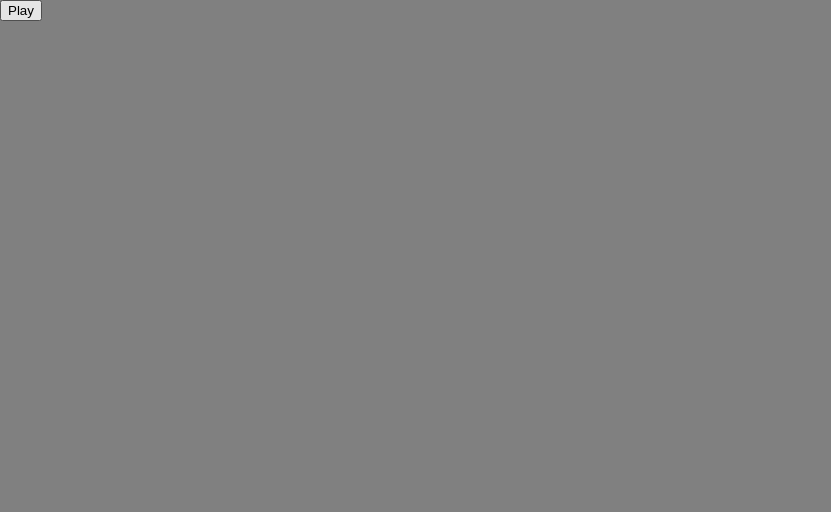
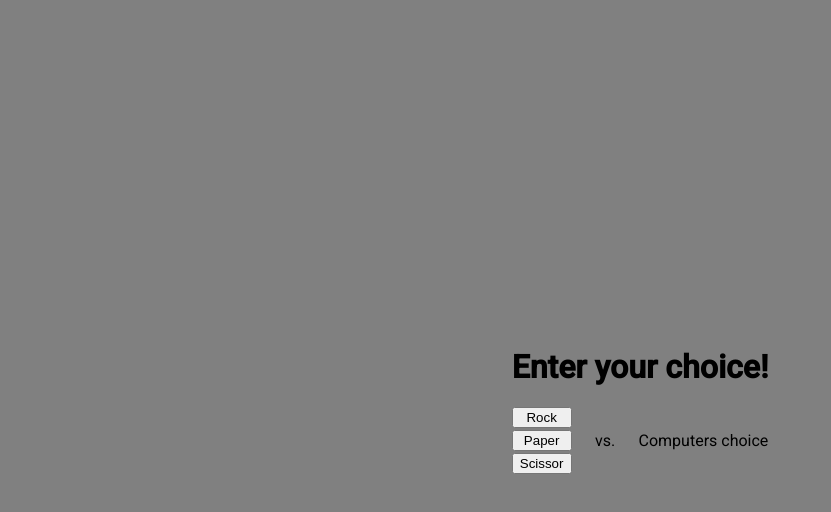
Before and after one commit to TiborB6/rock-paper-scissors, a plain HTML site: page index.html in a window 1280 px wide. Shown: the whole page, without its empty margins (0-831 px from the left). Drawn offline with Linux system fonts and the light colour scheme.

Commit message:
Safe
Don't use this commit will be finished tommorow
Viable files on the main branch

```diff
--- a/index.html
+++ b/index.html
@@ -6,15 +6,30 @@
     <meta name="viewport" content="width=device-width, initial-scale=1.0">
     <title>Document</title>
 
+    <link rel="preconnect" href="https://fonts.googleapis.com">
+    <link rel="preconnect" href="https://fonts.gstatic.com" crossorigin>
+    <link href="https://fonts.googleapis.com/css2?family=Roboto:ital,wght@0,400;0,500;1,100&display=swap" rel="stylesheet">
+
+    <link rel="stylesheet" href="styles.css">
     <script defer src="rock-paper-scissor-script.js"></script>
 </head>
 <body>
-    <button onclick="playRound()">Play</button>
-    <style>
-        body{
-            margin: 0px;
-            background-color: grey;
-        }
-    </style>
+    <div class="game-container">
+        <h1>Enter your choice!</h1>
+
+        <div class="game">
+            <div id="choice-buttons">
+                <button id="rock">Rock</button>
+                <button id="paper">Paper</button>
+                <button id="scissor">Scissor</button>
+            </div>
+            <p>vs.</p>
+            <p id="computer">Computers choice</p>
+        </div>
+
+        <div class="output">
+
+        </div>
+    </div>
 </body>
 </html>
--- a/rock-paper-scissor-script.js
+++ b/rock-paper-scissor-script.js
@@ -1,23 +1,26 @@
-function playRound() {
-    /* Prompts the player to enter a choice and returns a value between 1 and 3 */
-    function getPlayerChoice () {
-        let userInput = prompt("Rock, Paper, Scissor?");
-        let lowcaseUserInput = userInput.toLowerCase();
+function replayButton(parentNode, removeChild) { //Creates a button that when clicked removes itself and an extra child
+    const parent = parentNode;
+    const remove = removeChild;
+    const button = document.createElement("button");
+        button.textContent = "Replay?";
 
-        if (lowcaseUserInput === "rock" || lowcaseUserInput === "paper" || lowcaseUserInput === "scissor"){
-            return lowcaseUserInput;
-        } else {
-            let wrongOption = confirm("Wrong Option - Reenter?");
-            if (wrongOption) {
-                getPlayerChoice();
-            } else {
-                alert("Bye!");
-            }
-        };
+    parent.appendChild(button);
+
+    button.addEventListener("click", () => {
+        parent.removeChild(button);
+        parent.removeChild(remove);
+    });
 };
 
-    /* Funktion get a random number from computer */
-    function getComputerChoice() {
+function generateOutcomeElement(outcomeText, parent) { // Generates an outcome text which is used in the playRound() logic
+    const outcome = document.createElement("p");
+        outcome.textContent = outcomeText;
+    parent.appendChild(outcome);
+
+    replayButton(parent, outcome);
+};
+
+function getComputerChoice() { // Generates a random choice from the computer and shows it on the screen
     let randomNumber = Math.floor(Math.random() * 3) + 1;
     switch (randomNumber) {
         case 1:
@@ -33,48 +36,47 @@ function playRound() {
         break;
 
         default:
-                let wrongOption = confirm("Wrong choice entered: Reenter choice!");
-                if (wrongOption) {
-                    getPlayerChoice();
-                } else {
-                    alert("Bye!");
-                };
+            console.log("ERROR getComputerChoice");
     };
 };
 
-    let playerSelection = getPlayerChoice();
+function playRound(buttonId) { // Generates the game logic with a switch statement and sets the explained cases
+    let playerSelection = buttonId;
     let computerSelection = getComputerChoice();
 
-    switch (true) {
-        /* Sets the cases where the choices are the same */
-        case playerSelection == computerSelection:
-            let tieOption = confirm("It's a tie! - Replay?" );
-            if (tieOption) {
-                playRound();
+    const parent = document.querySelector(".output");
+
+    // If statements creates the logic behind the game
+    if (playerSelection == computerSelection) { // Tie
+        generateOutcomeElement("It's a tie", parent);
+    } else if ( // Win
+        playerSelection == "rock" && computerSelection == "scissor" ||
+        playerSelection == "paper" && computerSelection == "rock" ||
+        playerSelection == "scissor" && computerSelection == "paper"
+    ) { // Lose
+        generateOutcomeElement("You win!", parent);
     } else {
-                alert("Bye!");
-            }
-        break;
-
-        /* Set case where you win */
-        case playerSelection == "rock" && computerSelection == "scissor":
-        case playerSelection == "paper" && computerSelection == "rock":
-        case playerSelection == "scissor" && computerSelection == "paper":
-            let winOption = confirm("You win! " + playerSelection.charAt(0).toLocaleUpperCase() + playerSelection.slice(1) + " beats " + computerSelection + " ! - Replay?");
-            if (winOption) {
-                playRound();
-            } else {
-                alert("Bye!");
-            }
-        break;
-
-        /* Set the default to a replay option */
-        default:
-            let errorOption = confirm("You lose! - Play again?")
-            if (errorOption){
-                playRound();
-            } else {
-                alert("Bye!");
+        generateOutcomeElement("You lose!", parent);
     };
 };
+
+
+// This part is the initiatir for the game and sets the player Choice
+const choiceButtons = document.querySelectorAll("#choice-buttons > button");
+choiceButtons.forEach(button => {
+    button.addEventListener("click", () => {
+        let buttonId = button.id;
+
+        playRound(buttonId);
+        changeRoundInterface(buttonId);
+    })
+});
+
+function changeRoundInterface() {
+    const parent = document.querySelector(".game");
+    const buttons = document.querySelector("#choice-buttons");
+    const computer = document.querySelector("#computer");
+
+    parent.removeChild(buttons);
+    parent.removeChild(computer);
 };
--- /dev/null
+++ b/styles.css
@@ -0,0 +1,38 @@
+body{
+    font-family: Roboto, Arial, Helvetica, sans-serif;
+
+    margin: 0px;
+    height: 100vh;
+    background-color: grey;
+
+    display: flex;
+    justify-content: center;
+    align-items: center;
+}
+
+.game-container{
+    display: flex;
+    flex-direction: column;
+}
+
+.game{
+    display: flex;
+    justify-content: center;
+    justify-content: space-between;
+    align-items: center;
+}
+
+#choice-buttons{
+    display: flex;
+    flex-direction: column;
+    justify-content: center;
+    align-items: center;
+
+    gap: 2px;
+
+}
+
+#choice-buttons > button{
+    width: 60px;
+
+}
```
Lines whose indentation alone changed are shown as unchanged.
